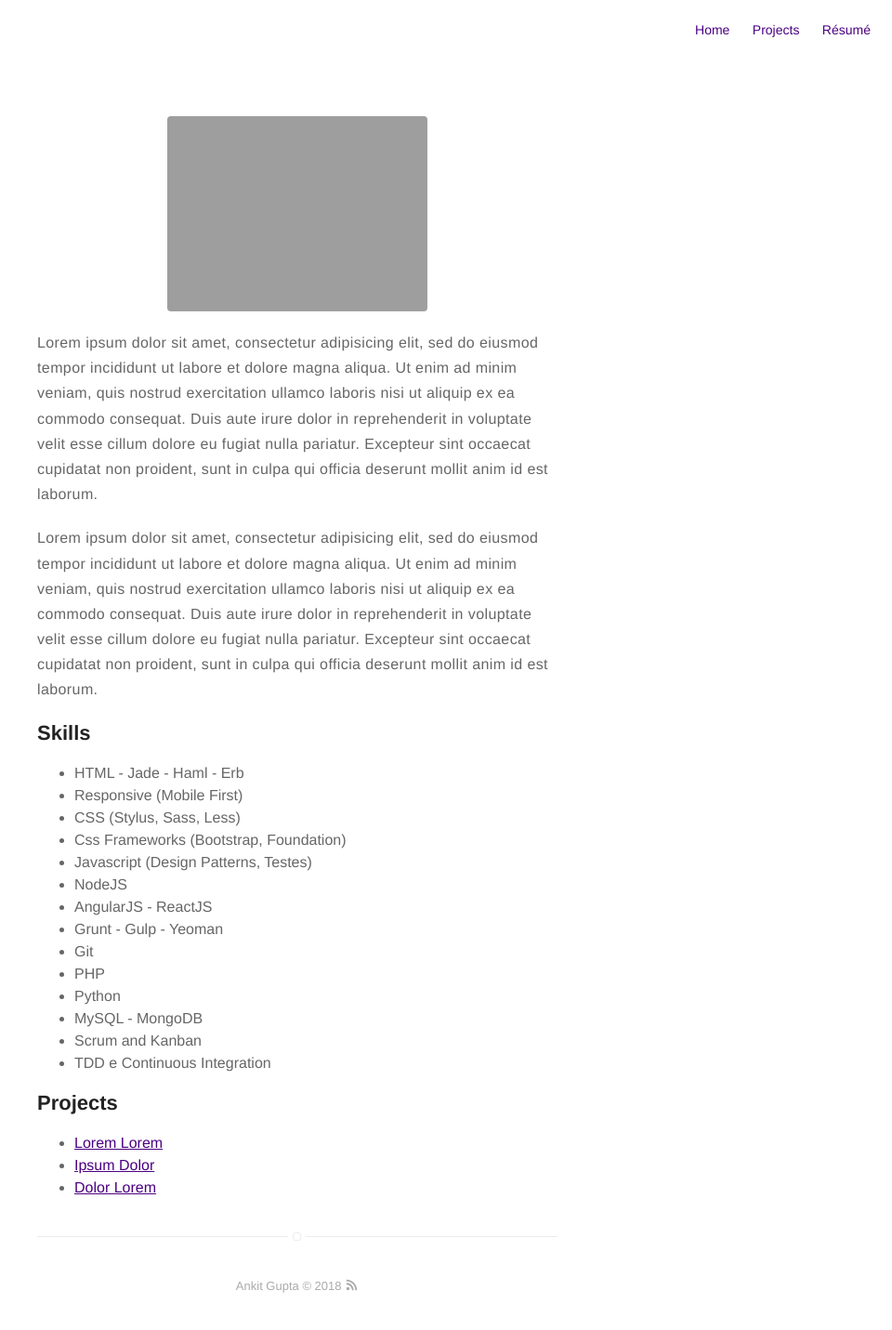
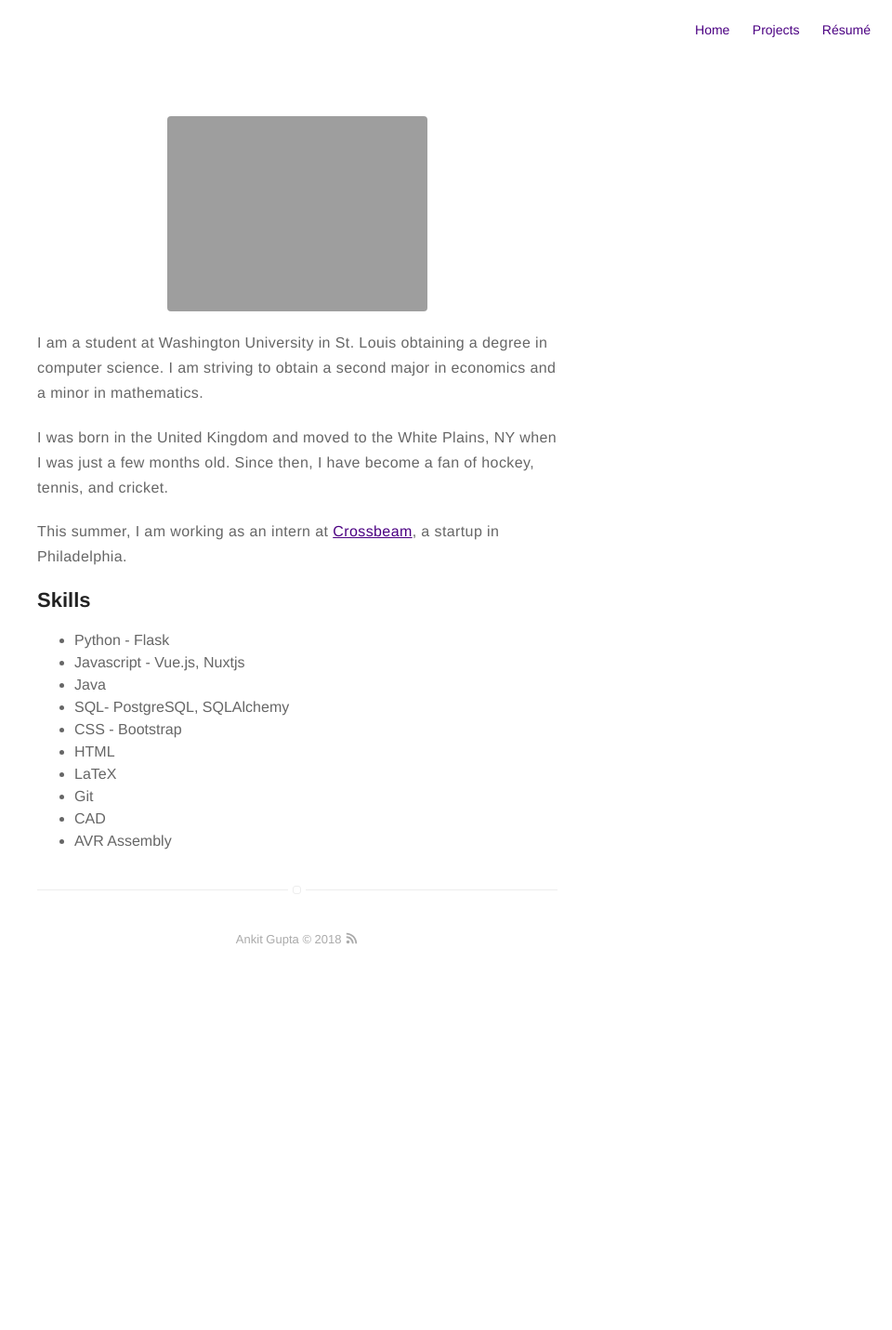
Before and after one commit to ankit0504/ankit0504.github.io, a Jekyll site: the page built from about.md, in a window 1280 px wide. Shown: the whole page at 93% size, without its empty margins (320-1280 px from the left). Built offline with Jekyll 4.4.1, drawn with Linux system fonts in a browser that asks for light colours; after the commit the page ends 1058 px from its top, so only the background shows below that.

Commit message:
updated About page

```diff
--- a/about.md
+++ b/about.md
@@ -4,43 +4,31 @@ layout: page
 ---
 ![Profile Image]({{ site.url }}/{{ site.picture }})
 
-<p>Lorem ipsum dolor sit amet, consectetur adipisicing elit, sed do eiusmod
-tempor incididunt ut labore et dolore magna aliqua. Ut enim ad minim veniam,
-quis nostrud exercitation ullamco laboris nisi ut aliquip ex ea commodo
-consequat. Duis aute irure dolor in reprehenderit in voluptate velit esse
-cillum dolore eu fugiat nulla pariatur. Excepteur sint occaecat cupidatat non
-proident, sunt in culpa qui officia deserunt mollit anim id est laborum.</p>
+<p>I am a student at Washington University in St. Louis obtaining a degree in computer science. I am striving to obtain a second major in economics and a minor in mathematics.</p>
 
-<p>Lorem ipsum dolor sit amet, consectetur adipisicing elit, sed do eiusmod
-tempor incididunt ut labore et dolore magna aliqua. Ut enim ad minim veniam,
-quis nostrud exercitation ullamco laboris nisi ut aliquip ex ea commodo
-consequat. Duis aute irure dolor in reprehenderit in voluptate velit esse
-cillum dolore eu fugiat nulla pariatur. Excepteur sint occaecat cupidatat non
-proident, sunt in culpa qui officia deserunt mollit anim id est laborum.</p>
+<p>I was born in the United Kingdom and moved to the White Plains, NY when I was just a few months old. Since then, I have become a fan of hockey, tennis, and cricket.</p>
+
+This summer, I am working as an intern at [Crossbeam](https://www.getcrossbeam.com), a startup in Philadelphia.
 
 <h2>Skills</h2>
 
 <ul class="skill-list">
-	<li>HTML - Jade - Haml - Erb</li>
-	<li>Responsive (Mobile First)</li>
-	<li>CSS (Stylus, Sass, Less)</li>
-	<li>Css Frameworks (Bootstrap, Foundation)</li>
-	<li>Javascript (Design Patterns, Testes)</li>
-	<li>NodeJS</li>
-	<li>AngularJS - ReactJS</li>
-	<li>Grunt - Gulp - Yeoman</li>
+	<li>Python - Flask</li>
+	<li>Javascript - Vue.js, Nuxtjs</li>
+	<li>Java</li>
+	<li>SQL- PostgreSQL, SQLAlchemy</li>
+	<li>CSS - Bootstrap</li>
+	<li>HTML</li>
+	<li>LaTeX</li>
 	<li>Git</li>
-	<li>PHP</li>
-	<li>Python</li>
-	<li>MySQL - MongoDB</li>
-	<li>Scrum and Kanban</li>
-	<li>TDD e Continuous Integration</li>
+	<li>CAD</li>
+	<li>AVR Assembly</li>
 </ul>
 
-<h2>Projects</h2>
+<!-- <h2>Projects</h2>
 
 <ul>
 	<li><a href="https://github.com/">Lorem Lorem</a></li>
 	<li><a href="https://github.com/">Ipsum Dolor</a></li>
 	<li><a href="https://github.com/">Dolor Lorem</a></li>
-</ul>
+</ul> -->
```
Also changed, not shown: 2 other files.
